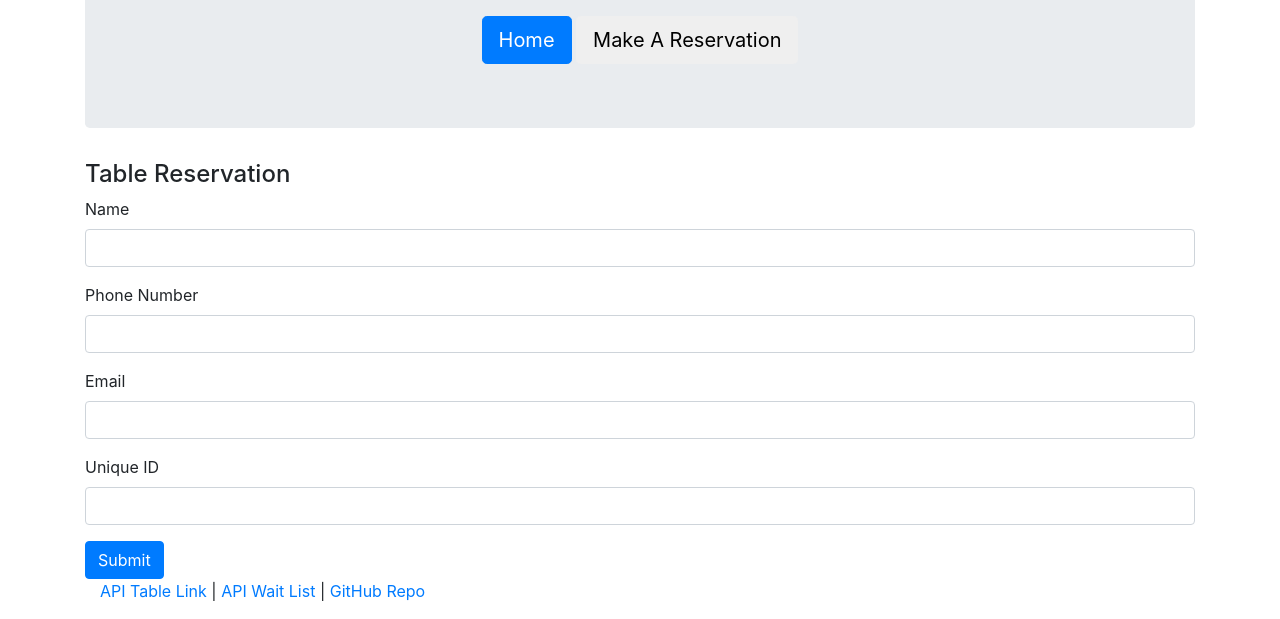
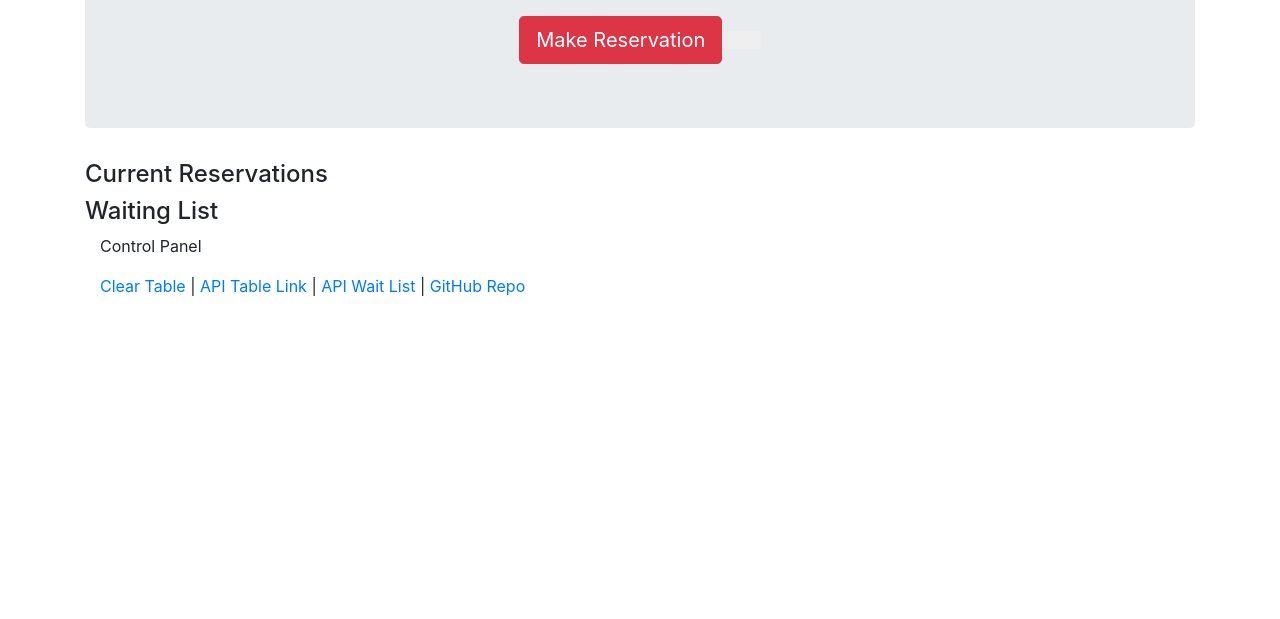
Before and after one commit to abuckstopshere/restaurante, a website: page tables.html in a window 1280 px wide. Shown: the part 199-818 px from the top of the page. Drawn offline with nearby package versions, Linux system fonts and the light colour scheme.

Commit message:
Index Fixes
@jmbuckley

```diff
--- a/tables.html
+++ b/tables.html
@@ -12,86 +12,53 @@
     <script src="https://maxcdn.bootstrapcdn.com/bootstrap/4.0.0/js/bootstrap.min.js" integrity="sha384-JZR6Spejh4U02d8jOt6vLEHfe/JQGiRRSQQxSfFWpi1MquVdAyjUar5+76PVCmYl" crossorigin="anonymous"></script>
   </head>
   <body>
+    <body>
+
       <div class="container">
 
         <div class="jumbotron">
           <h1 class="text-center"><span class="glyphicon glyphicon-fire"></span> Hot Restaurant</h1>
           <hr>
-      <h2 class="text-center">Make your reservation</h2>
+          <h2 class="text-center">Current Reservations and Waiting List</h2>
           <br>
 
           <div class="text-center">
-        <a href="/home"><button type="button" class="btn btn-lg btn-primary"><span class="glyphicon glyphicon-list-alt"></span>Home</button></a>
-        <a href="/reserve"><button type="button" class="btn btn-lg btn-default"><span class="glyphicon glyphicon-home"></span>Make A Reservation</button></a>
+            <a href="/reserve"><button type="button" class="btn btn-lg btn-danger"><span class="glyphicon glyphicon-credit-card"></span> Make Reservation</button></a>
+            <a href="/"><button type="button" class="btn btn-lg btn-default"><span class="glyphicon glyphicon-home"></span></button></a>
           </div>
         </div>
 
         <div class="row">
           <div class="col-lg-12">
 
-        <!-- Reservation Page -->
+            <!-- Current Tables in Use -->
             <div class="panel panel-default">
               <div class="panel-heading">
-            <h4 class="panel-title">Table Reservation</h4>
+                <h4 class="panel-title">Current Reservations</h4>
               </div>
-          <div class="panel-body">
-
-            <form role="form">
-
-              <div class="form-group">
-                <label for="reserve-name">Name</label>
-                <input type="text" class="form-control" id="reserveName">
-              </div>
-
-              <div class="form-group">
-                <label for="reserve-phone">Phone Number</label>
-                <input type="text" class="form-control" id="reservePhone">
-              </div>
-
-              <div class="form-group">
-                <label for="reserve-email">Email</label>
-                <input type="text" class="form-control" id="reserveEmail">
-              </div>
-
-              <div class="form-group">
-                <label for="reserve-unique-id">Unique ID</label>
-                <input type="text" class="form-control" id="reserveUniqueId">
-              </div>
-
-              <button type="submit" class="btn btn-primary submit">Submit</button>
-            </form>
-
+              <div class="panel-body" id="tableSection">
               </div>
             </div>
 
+            <!-- Waiting List Panel -->
+            <div class="panel panel-default">
+              <div class="panel-heading">
+                <h4 class="panel-title">Waiting List</h4>
+              </div>
+              <div class="panel-body" id="waitlistSection">
               </div>
             </div>
-
-
+          </div>
+        </div>
         <footer class="footer">
           <div class="container">
-        <p><a href="/api/reservations">API Table Link</a> | <a href="/api/waitlist">API Wait List</a> | <a href="https://github.com/abuckstopshere/restaurante">GitHub Repo</a></p>
+            <p>Control Panel</p>
+            <p><a href="#" id="clear">Clear Table</a> | <a href="/api/tables">API Table Link</a> | <a href="/api/waitlist">API Wait List</a> | <a href="https://github.com/abuckstopshere/restaurante">GitHub Repo</a></p>
           </div>
         </footer>
 
       </div>
-    <script type="text/javascript">
-      // get reservation data from form
-      $("#submit").on("click", function(event) {
-        event.preventDefault()
-        var newReservation = {
-          name: $("#reserveName").val().trim(),
-          email: $("#reserveEmail").val().trim(),
-          phoneNumber: $("#reservePhoneNumber").val().trim(),
-          uniqueId: $("#reserveUniqueId").val().trim()
-        }
 
-        // post new reservation
-        $.post("/api/new", newReservation)
-          .then(function(data) {
-            alert("Adding reservation...")
-          })
-      })
-    </script>
+    </body>
   </body>
 </html>
```
Also changed, not shown: home.html (+1 -1 lines). Lines whose indentation alone changed are shown as unchanged.
